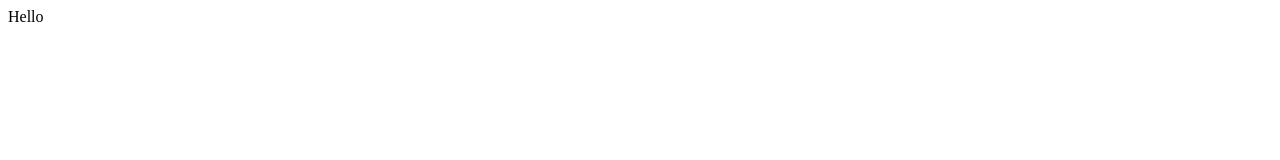
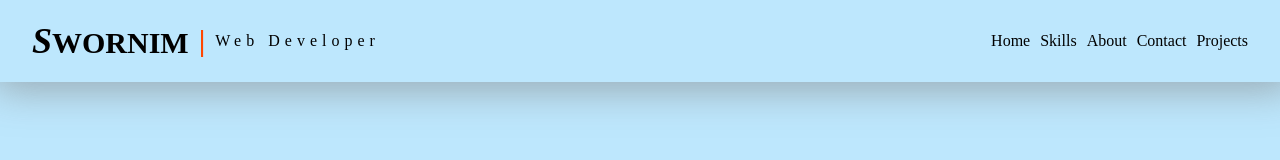
Before and after one commit to swornimjr/html-portfolio, a plain HTML site: page index.html in a window 1280 px wide. Drawn offline with Linux system fonts and the light colour scheme.

Commit message:
desktopHeaderPush

```diff
--- a/index.html
+++ b/index.html
@@ -7,8 +7,38 @@
     <title>Swornim Maharjan</title>
   </head>
   <body>
+    <header>
+      <!-- navBar -->
+      <nav>
+        <div class="flexContainer navContainer">
+          <div class="navItems">
+            <div class="logoName"><span style="font-style: italic; font-size: larger;">S</span>wornim</div>
+            <div class="divider">|</div>
+            <div class="title">Web Developer</div>
+          </div>
 
-    Hello
+          <!-- navitems -->
+          <ul class="ulClass flexContainer">
+            <li> <a href="#home">Home</a></li>
+            <li><a href="#skilles">Skills</a></li>
+            <li><a href="#about"> About</a></li>
+            <li><a href="#contact"> Contact</a></li>
+            <li><a href="#projects"> Projects</a></li>
+          </ul>
+        </div>
+      </nav>
+    </header>
 
+    <!-- heroSection -->
+    <section>
+
+
+
+
+
+
+
+
+    </section>
   </body>
 </html>
--- a/style.css
+++ b/style.css
@@ -0,0 +1,78 @@
+/* root setting */
+:root{
+    /* lightColors */
+    --bg-color: #bde7fd;
+    --text-color: black;
+    --border-color: black;
+    --primary-color: #FF4600;
+    --box-shadow: 4px -2px 40px 9px rgba(128, 128, 128, 0.625);
+}
+
+
+body
+{
+    background-color: var(--bg-color);
+    margin: 0px;
+}
+
+
+/* flexClass */
+.flexContainer{
+    display: flex;
+    justify-content: center;
+    align-items: center;
+    gap: 12px;
+    flex-wrap: wrap;
+}
+
+
+/* navContainer */
+.navContainer{
+    padding: 16px 32px;
+    background-color: var(--bg-color);
+    box-shadow: var(--box-shadow);
+    justify-content: space-between;
+}
+
+.navItems{
+    display: flex;
+    gap: 10px;
+    align-items: center;
+    align-content: center;
+}
+
+.logoName{
+    text-transform: uppercase;
+    font-weight: bolder;
+    font-size: 30px;
+}
+
+.title{
+    letter-spacing: 5px;
+
+}
+
+
+.divider{
+    color: var(--primary-color);
+    font-weight: bolder;
+    font-size: 30px;
+
+}
+
+
+/* Nav Items */
+.ulClass{
+    display: flex;
+    list-style: none;
+    gap: 10px;
+}
+
+.ulClass a{
+    text-decoration: none;
+    color: var(--text-color);
+}
+
+.ulClass a:hover{
+    color: var(--primary-color);
+}
```
